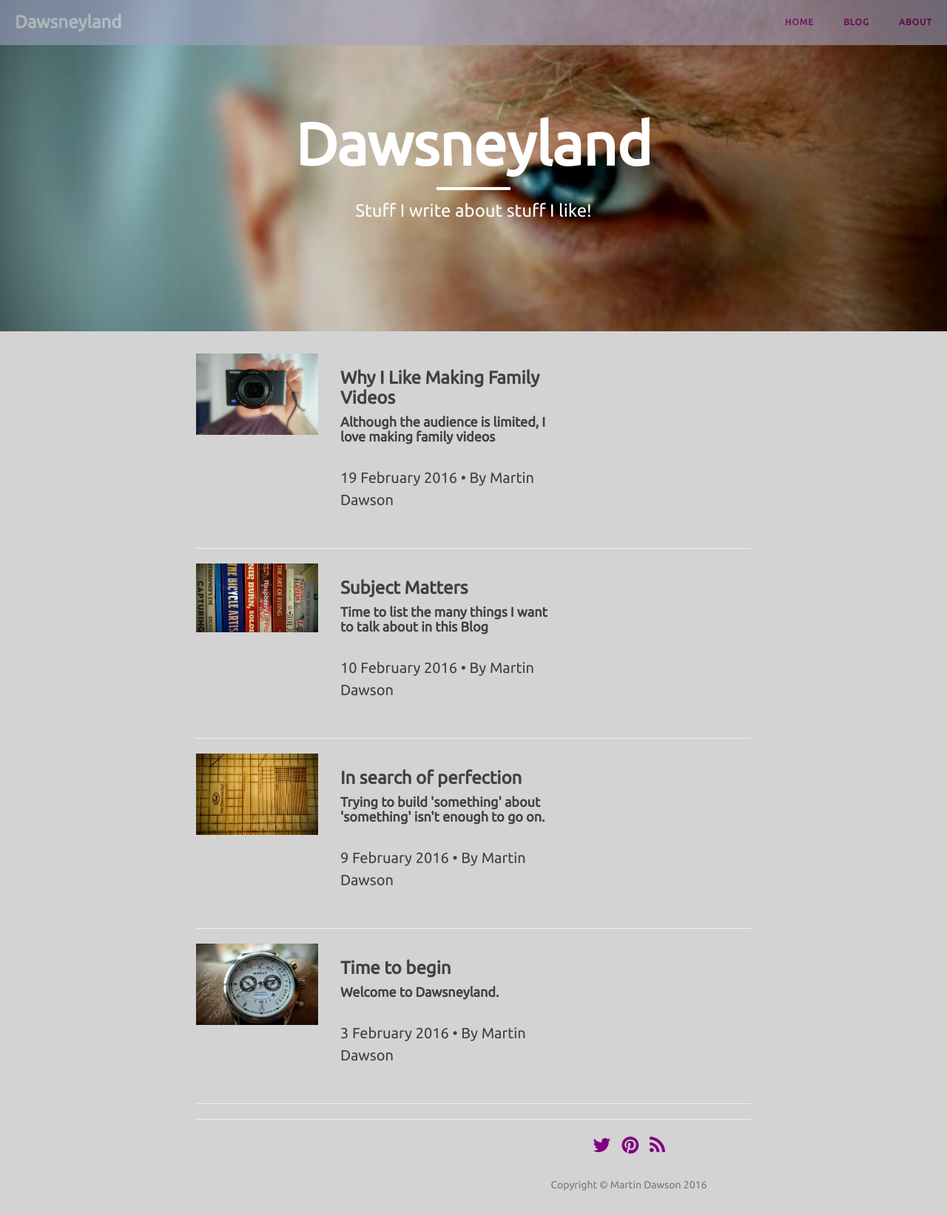
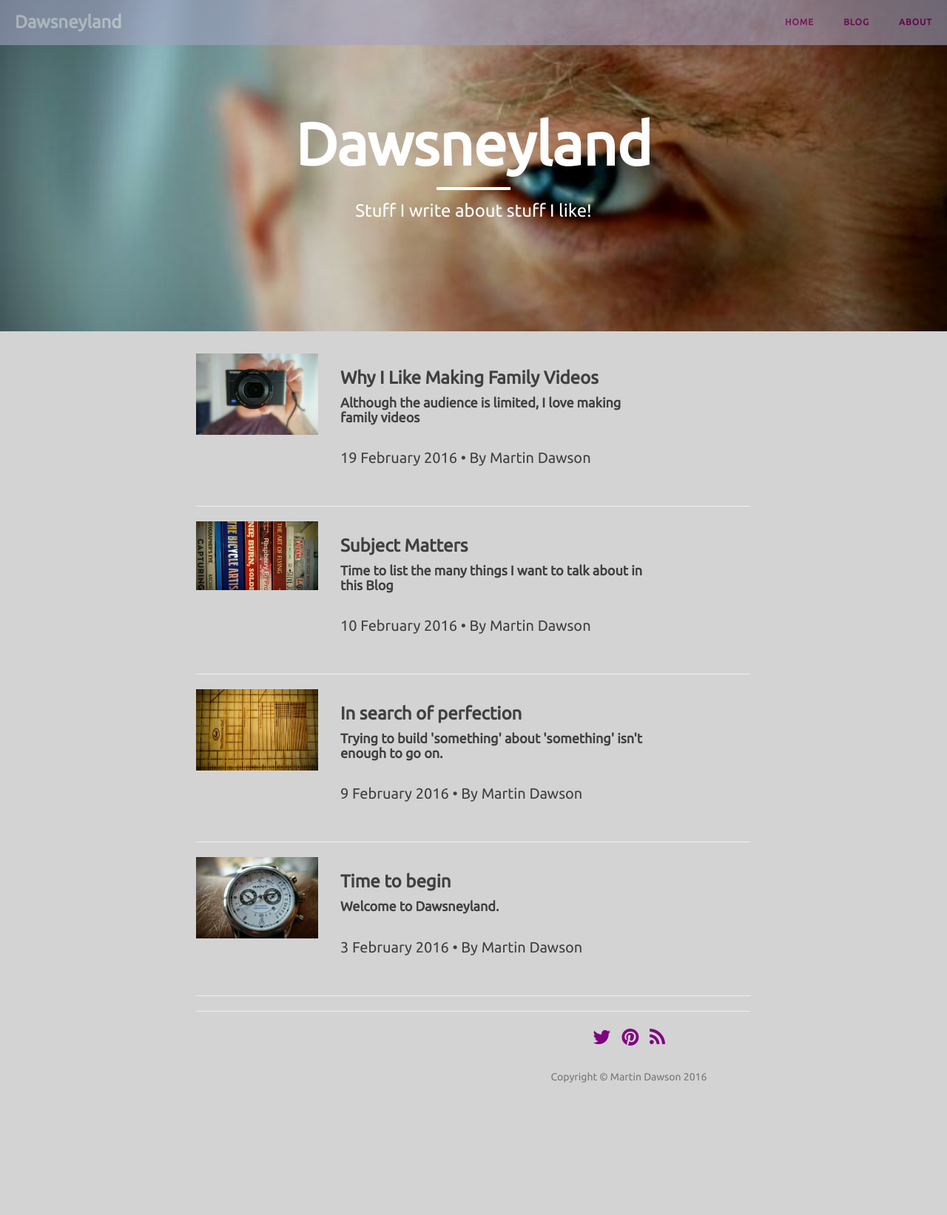
Before and after one commit to dawsneyland/formerdland, a Jekyll site: the page built from index.html, in a window 1280 px wide. Shown: the whole page at 74% size. Built offline with Jekyll 4.4.1, drawn with Linux system fonts in a browser that asks for light colours; nearby versions of some CDN libraries; the list of posts is cut into pages by our own code; after the commit the page ends 1497 px from its top, so only the background shows below that.

Commit message:
Update index.html

```diff
--- a/index.html
+++ b/index.html
@@ -11,7 +11,7 @@
                  <img src="{{ post.header-img | prepend: site.baseurl }}" class="img-responsive" alt="">
               </a>
           </div>
-          <div class="col-md-5">
+          <div class="col-md-7">
             <a href="{{ post.url | prepend: site.baseurl }}">
                 <h3 class="post-title">
                     {{ post.title }}
```
